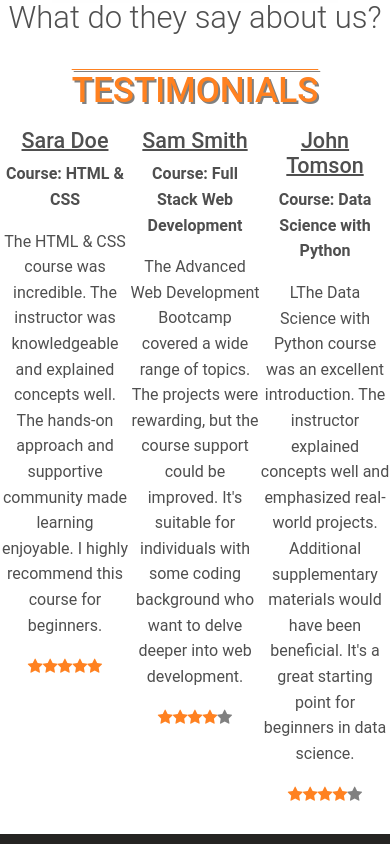
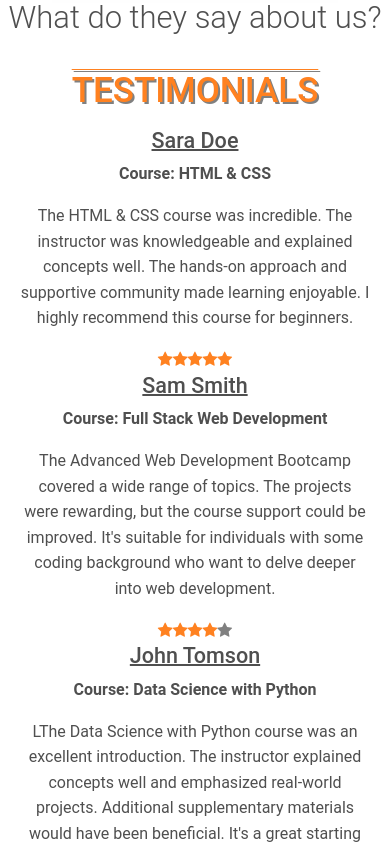
Before and after one commit to BogdanMoisoiu/Team-5-Landing-Course, an Angular app in the folder portfolio/: page / in a window 390 px wide. Shown: the part 2440-3284 px from the top of the page. Built offline with nearby package versions, Linux system fonts and the light colour scheme.

Commit message:
home commit

```diff
--- a/portfolio/src/app/home/home.component.scss
+++ b/portfolio/src/app/home/home.component.scss
@@ -28,3 +28,11 @@ h4 {
         width: 350px;
     }
 }
+
+@media only screen and (max-width: 800px) {
+    .revs {
+        flex-direction: column;
+        justify-content: center;
+        align-items: center;
+    }
+}
```
